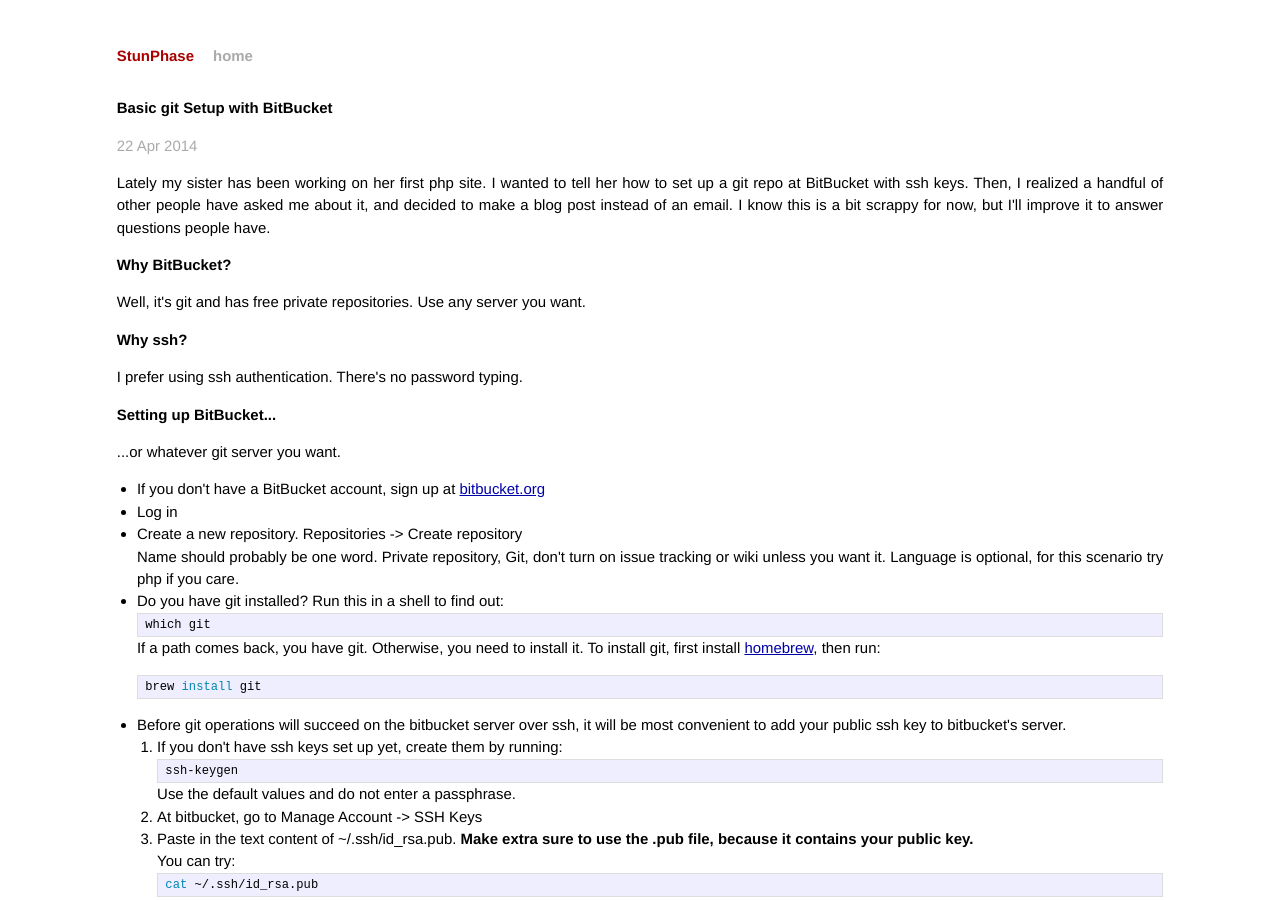
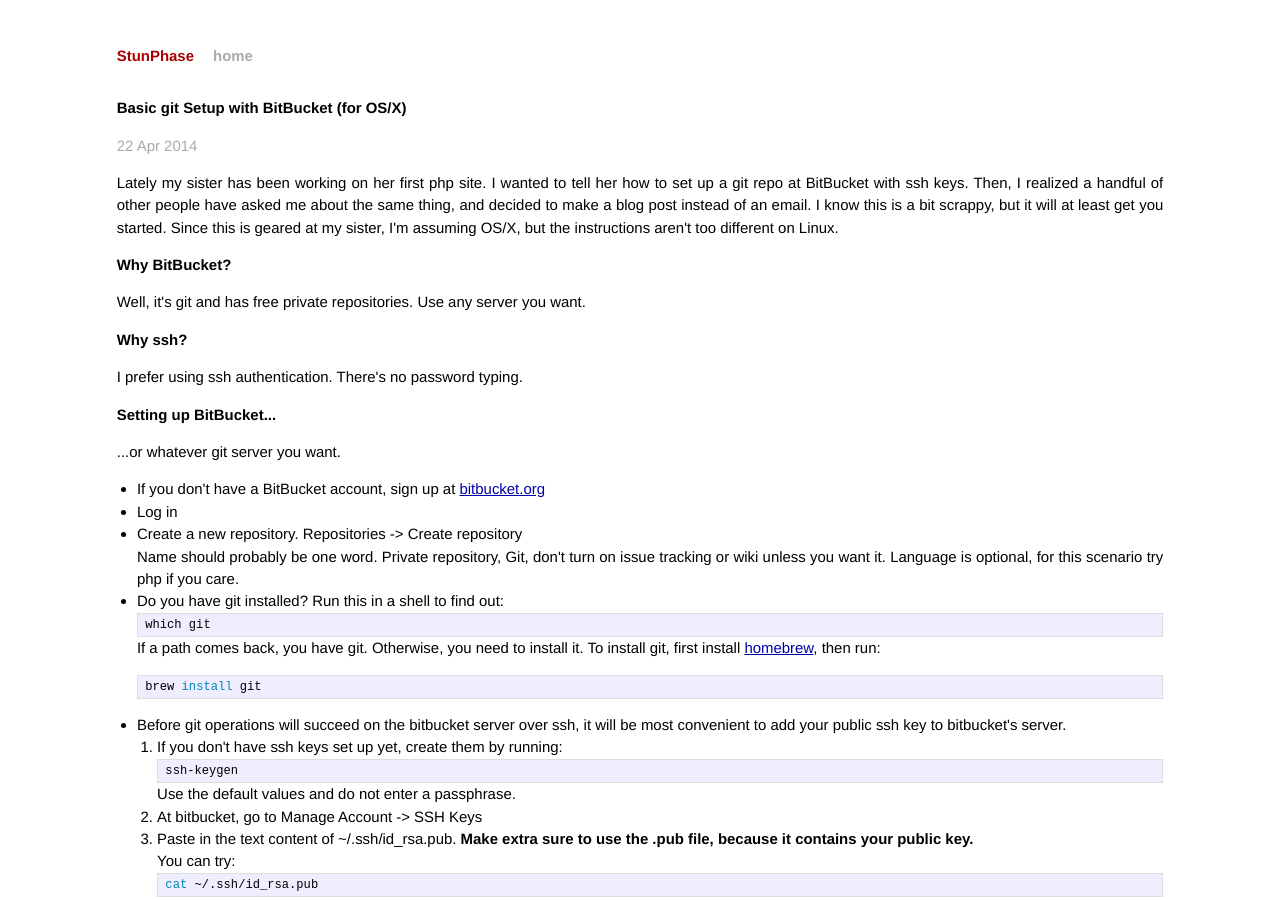
Before and after one commit to stunphase/stunphase.github.io, a Jekyll site: the page built from _posts/2014-04-22-basic-git-setup.html, in a window 1280 px wide and 900 px high. Built offline with Jekyll 4.4.1, drawn with Linux system fonts in a browser that asks for light colours.

Commit message:
clarifies OS/X assumption on git post

```diff
--- a/_posts/2014-04-22-basic-git-setup.html
+++ b/_posts/2014-04-22-basic-git-setup.html
@@ -1,11 +1,11 @@
 ---
 layout: post
-title: "Basic git Setup with BitBucket"
+title: "Basic git Setup with BitBucket (for OS/X)"
 date: 2014-04-22 11:58:37
 categories: git ssh
 published: true
 ---
-<p>Lately my sister has been working on her first php site. I wanted to tell her how to set up a git repo at BitBucket with ssh keys. Then, I realized a handful of other people have asked me about it, and decided to make a blog post instead of an email. I know this is a bit scrappy for now, but I'll improve it to answer questions people have.</p>
+<p>Lately my sister has been working on her first php site. I wanted to tell her how to set up a git repo at BitBucket with ssh keys. Then, I realized a handful of other people have asked me about the same thing, and decided to make a blog post instead of an email. I know this is a bit scrappy, but it will at least get you started. Since this is geared at my sister, I'm assuming OS/X, but the instructions aren't too different on Linux.</p>
 <h2>Why BitBucket?</h2>
 <p>Well, it's git and has free private repositories. Use any server you want.</p>
 <h2>Why ssh?</h2>
```
